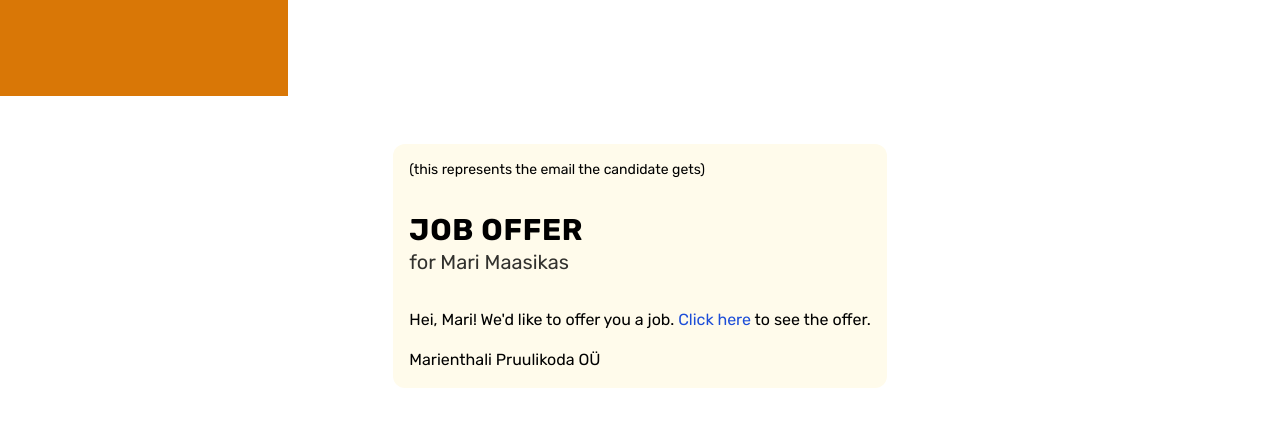
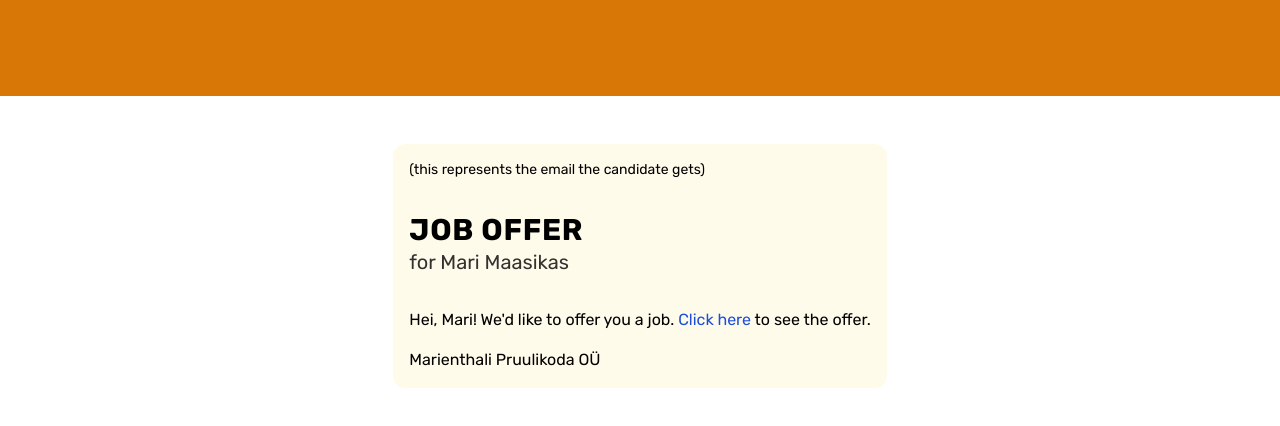
Before and after one commit to krlmhkl/marienthal, a Vue app in the folder marienthal/: page / in a window 1280 px wide. Shown: the top 426 px of the page. Built offline with nearby package versions, Linux system fonts and the light colour scheme; no server answers; what axios-mock-adapter would draw is missing.

Commit message:
Style fix

```diff
--- a/marienthal/src/App.vue
+++ b/marienthal/src/App.vue
@@ -19,11 +19,13 @@ getBusinessName()
 </script>
 
 <template>
-  <div class="bg-amber-600 flex max-w-72 flex-col align-middle">
-    <RouterLink to="/" class="font-title text-2xl md:text-4xl py-12 text-white tracking-wider self-center">{{ businessName }}</RouterLink>
-  </div>
+  <div class="flex flex-col">
+    <div class="sticky bg-amber-600 flex w-full flex-col align-middle">
+      <RouterLink to="/" class="font-title text-2xl md:text-4xl py-12 text-white tracking-wider self-center">{{ businessName }}</RouterLink>
+    </div>
 
-  <div class="flex flex-col w-full items-center py-12">
-    <RouterView />
+    <div class="flex flex-col w-full items-center py-12">
+      <RouterView />
+    </div>
   </div>
 </template>
```
